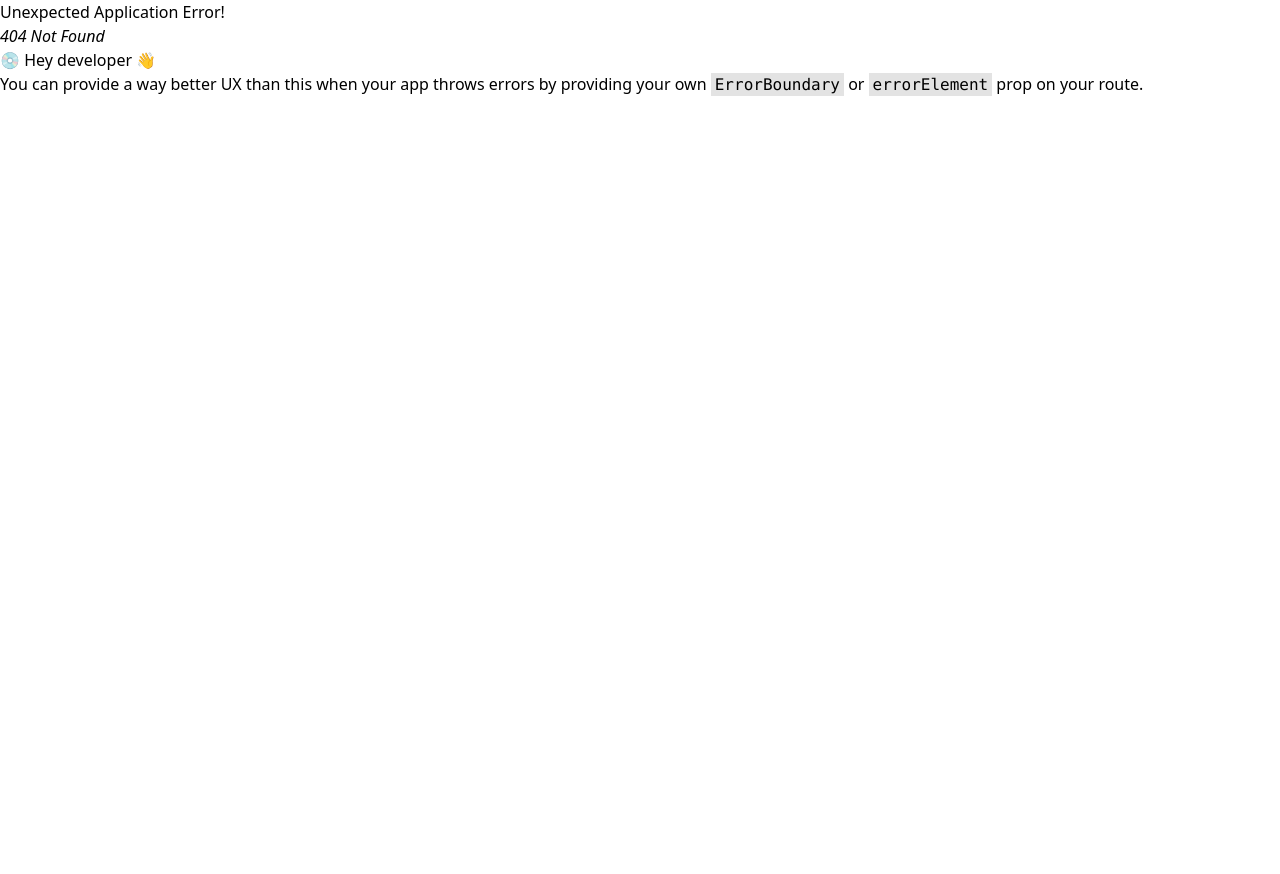
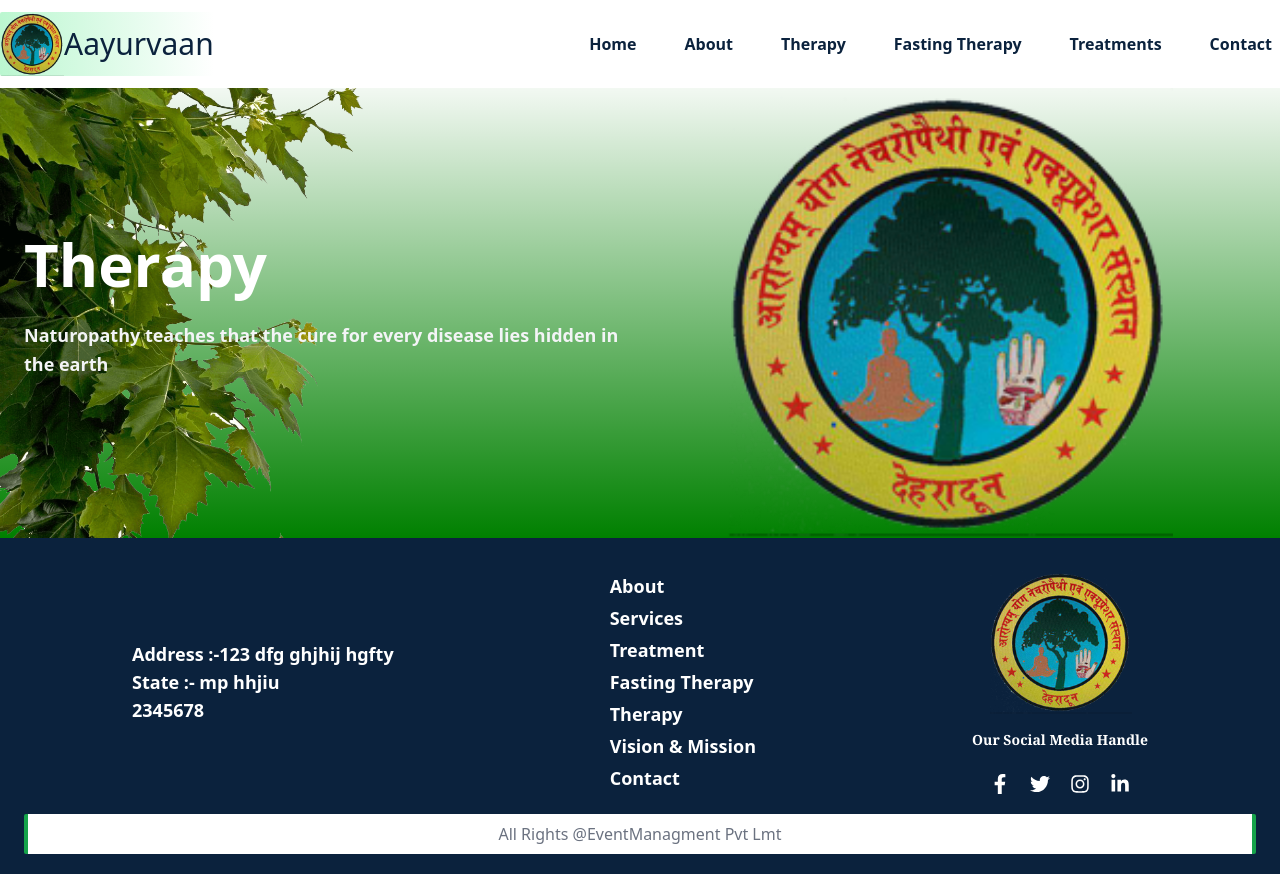
Before and after one commit to adityasinghchouhan1/Aayurvaan, a React (Vite) app in the folder Client/: page /Therapy in a window 1280 px wide. Before the commit this address had no page. Before the commit the page ends 800 px from the top, so only its background shows below. Built offline with nearby package versions, Linux system fonts and the light colour scheme.

Commit message:
add wrapper the therapy and ft

```diff
--- /dev/null
+++ b/Client/src/Component/Fastingtherapy/Fastingtherapy.jsx
@@ -0,0 +1,18 @@
+import React from 'react'
+import Logo from '../../../public/logo-img.png'
+
+const Fastingtherapy = () => {
+  return (
+    <div>
+      <Wrapper
+        title={'Fasting Therapy'}
+        description={
+          'Fasting therapy is considered a major treatment method in naturopathy.'
+        }
+        image={Logo}
+      />
+    </div>
+  )
+}
+
+export default Fastingtherapy
--- a/Client/src/Component/Navbar.jsx
+++ b/Client/src/Component/Navbar.jsx
@@ -31,7 +31,7 @@ const Navbar = () => {
           {[
             { name: 'Home', path: '' },
             { name: 'About', path: 'About' },
-            { name: 'Therapy', path: 'Services' },
+            { name: 'Therapy', path: 'Therapy' },
             { name: 'Fasting Therapy', path: 'FastingTherapy' },
             { name: 'Treatments', path: 'Treatments' },
             { name: 'Contact', path: 'Contact' },
--- a/Client/src/Component/Therapy/Therapy.jsx
+++ b/Client/src/Component/Therapy/Therapy.jsx
@@ -1,7 +1,19 @@
 import React from 'react'
+import Wrapper from '../../UI/Wrapper'
+import Logo from '../../../public/logo-img.png'
 
 const Therapy = () => {
-  return <div>Therapy</div>
+  return (
+    <div>
+      <Wrapper
+        title={'Therapy'}
+        description={
+          'Naturopathy teaches that the cure for every disease lies hidden in the earth'
+        }
+        image={Logo}
+      />{' '}
+    </div>
+  )
 }
 
 export default Therapy
```
Also changed, not shown: Client/src/Router/Router.jsx (+10 -0 lines).
